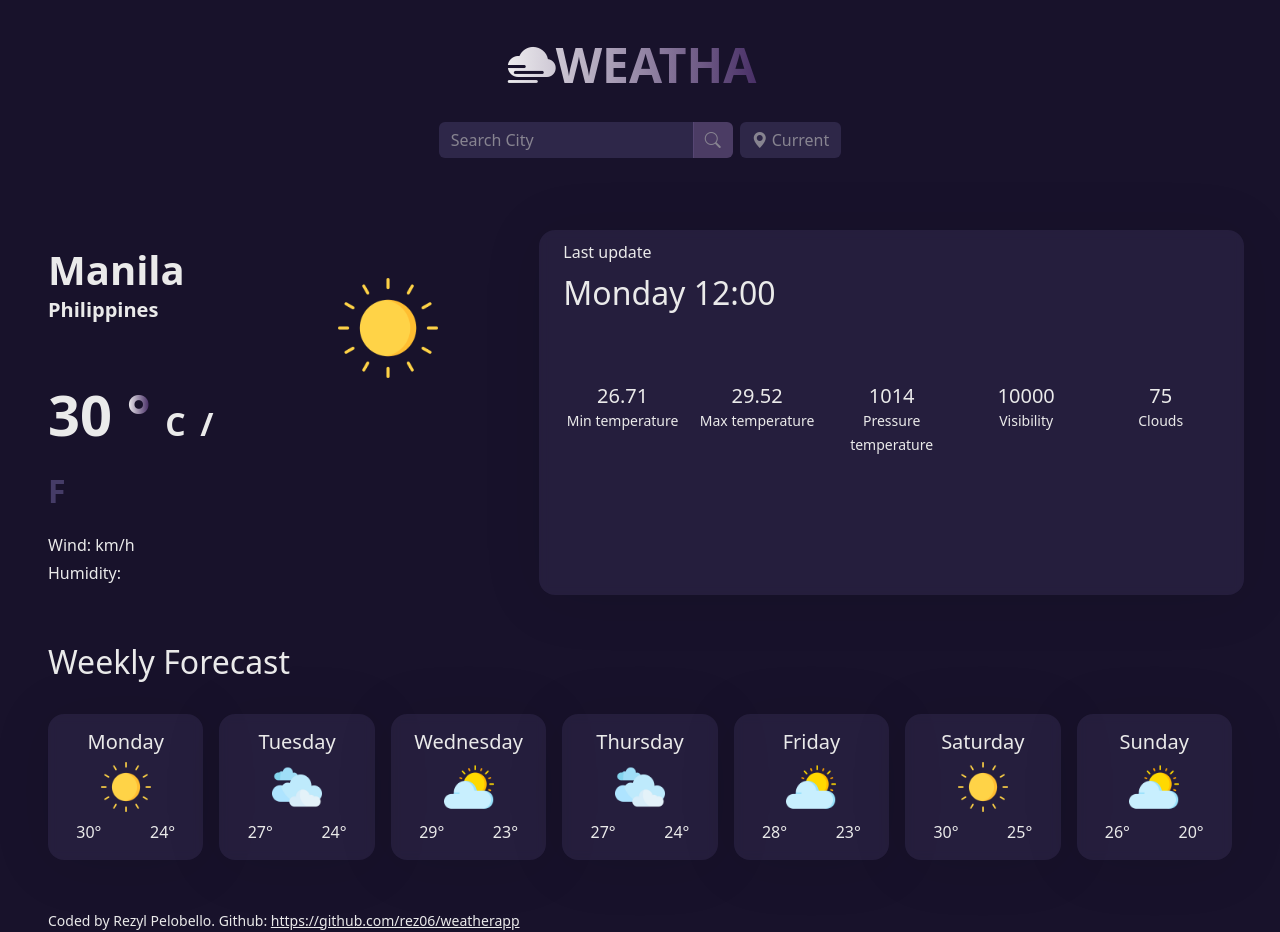
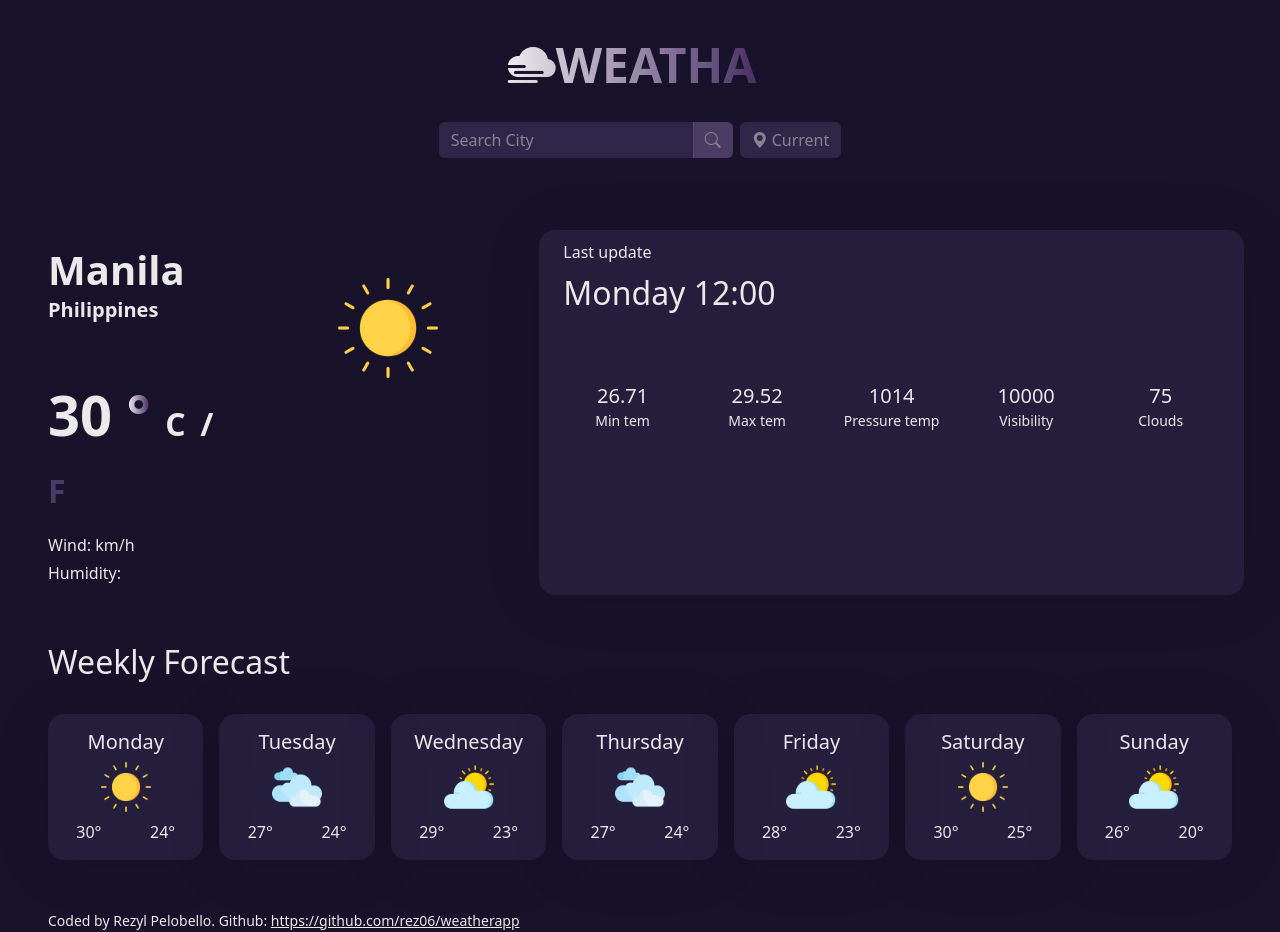
Before and after one commit to rez06/weatherapp, a website: page index.html in a window 1280 px wide. Drawn offline with nearby package versions, Linux system fonts and the light colour scheme.

Commit message:
Edited html file

```diff
--- a/index.html
+++ b/index.html
@@ -78,19 +78,19 @@
                             <div class="col">
                                 <div class="card-body text-center">
                                     <h5 class="card-title" data-min-temp>26.71</h5>
-                                    <small>Min temperature</small>
+                                    <small>Min tem</small>
                                 </div>
                             </div>
                             <div class="col">
                                 <div class="card-body text-center">
                                     <h5 class="card-title" data-max-temp>29.52</h5>
-                                    <small>Max temperature</small>
+                                    <small>Max tem</small>
                                 </div>
                             </div>
                             <div class="col">
                                 <div class="card-body text-center">
                                      <h5 class="card-title" data-pressure-temp>1014</h5>
-                                    <small>Pressure temperature</small>
+                                    <small>Pressure temp</small>
                                 </div>
                             </div>
                             <div class="col">
```
